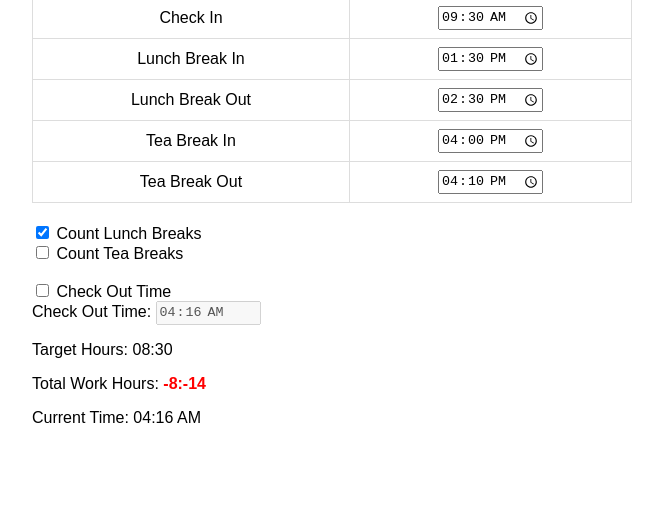
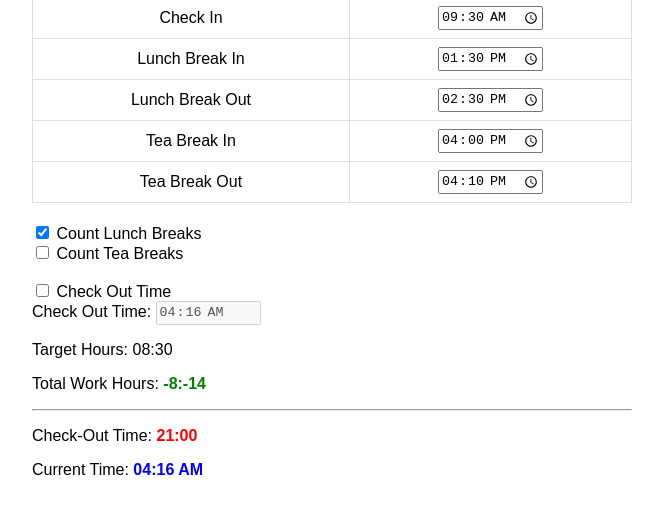
Before and after one commit to yogesh-gohil/work-time-calculator, a plain HTML site: page index.html in a window 1280 px wide. Shown: the part 118-632 px from the top of the page, without its empty margins (308-971 px from the left). Drawn offline with Linux system fonts and the light colour scheme.

Commit message:
Update index.html

```diff
--- a/index.html
+++ b/index.html
@@ -1,5 +1,6 @@
 <!DOCTYPE html>
 <html lang="en">
+
 <head>
     <meta charset="UTF-8">
     <meta name="viewport" content="width=device-width, initial-scale=1.0">
@@ -9,36 +10,48 @@
             font-family: Arial, sans-serif;
             margin: 20px;
         }
+
         .container {
             max-width: 600px;
             margin: 0 auto;
         }
+
         table {
             width: 100%;
             border-collapse: collapse;
             margin-bottom: 20px;
         }
-        table, th, td {
+
+        table,
+        th,
+        td {
             border: 1px solid #ddd;
         }
-        th, td {
+
+        th,
+        td {
             padding: 8px;
             text-align: center;
         }
+
         th {
             background-color: #f4f4f4;
         }
+
         .result {
             font-weight: bold;
         }
+
         .input-time {
             width: 100px;
         }
+
         .checkbox-container {
             margin: 10px 0;
         }
     </style>
 </head>
+
 <body>
     <div class="container">
         <h1>Work Hours Calculator</h1>
@@ -96,15 +109,53 @@
 
         <div id="result">
             <p>Target Hours: <span id="targetHours">08:30</span></p>
-            <p>Total Work Hours: <span id="totalHours" style="color:red; font-weight: 700;">00:00</span></p>
-            <p>Current Time: <span id="currentTime"></span></p>
+            <p>Total Work Hours: <span id="totalHours" style="color:green; font-weight: 700;">00:00</span></p>
+            <hr />
+            <p>Check-Out Time: <span id="estimatedCheckOutTime" style="color:red; font-weight: 700;">--:--</span></p>
+            <p>Current Time: <span id="currentTime" style="color:blue; font-weight: 700;"></span></p>
         </div>
     </div>
 
     <script>
-        document.getElementById('useCustomCheckOut').addEventListener('change', function() {
+        // Function to calculate estimated check-out time
+        function calculateEstimatedCheckOutTime() {
+            const targetHours = 8;
+            const targetMinutes = 30;
+
+            // Calculate total work hours
+            const { hours: workedHours, minutes: workedMinutes } = calculateTotalWorkHours();
+
+            // Calculate the remaining time needed
+            const totalWorkedMinutes = workedHours * 60 + workedMinutes;
+            const targetTotalMinutes = targetHours * 60 + targetMinutes;
+            const remainingMinutes = targetTotalMinutes - totalWorkedMinutes;
+
+            // Get the current check-out time or use the custom check-out time
+            const currentCheckOutTime = document.getElementById('useCustomCheckOut').checked
+                ? document.getElementById('customCheckOutTime').value
+                : document.getElementById('checkOut').value;
+
+            if (!currentCheckOutTime) {
+                return 'Check-out time is not set';
+            }
+
+            // Calculate estimated check-out time
+            const [currentHours, currentMinutes] = currentCheckOutTime.split(':').map(Number);
+            const endTime = new Date();
+            endTime.setHours(currentHours, currentMinutes);
+
+            endTime.setMinutes(endTime.getMinutes() + remainingMinutes);
+
+            const estimatedHours = endTime.getHours();
+            const estimatedMinutes = endTime.getMinutes();
+
+            return `${String(estimatedHours).padStart(2, '0')}:${String(estimatedMinutes).padStart(2, '0')}`;
+        }
+
+
+        document.getElementById('useCustomCheckOut').addEventListener('change', function () {
             const customCheckOutTime = document.getElementById('customCheckOutTime');
-            if(this.checked) {
+            if (this.checked) {
                 customCheckOutTime.removeAttribute('disabled');
                 setDefaultCustomCheckOutTime()
             } else {
@@ -186,7 +237,12 @@
 
             const currentTime = new Date().toLocaleTimeString([], { hour: '2-digit', minute: '2-digit' });
             document.getElementById('currentTime').textContent = currentTime;
+
+            // Update the estimated check-out time
+            const estimatedCheckOutTime = calculateEstimatedCheckOutTime();
+            document.getElementById('estimatedCheckOutTime').textContent = estimatedCheckOutTime;
         }
+
 
         function setDefaultCustomCheckOutTime() {
             const now = new Date();
@@ -209,7 +265,7 @@
         setInterval(updateCheckOutTime, 1000); // 60,000 milliseconds = 1 minute
 
         // Set default custom Check Out time and initialize results on page load
-        window.addEventListener('load', function() {
+        window.addEventListener('load', function () {
             setDefaultCustomCheckOutTime();
             updateCheckOutTime(); // Set initial Check Out time and update results
         });
```
